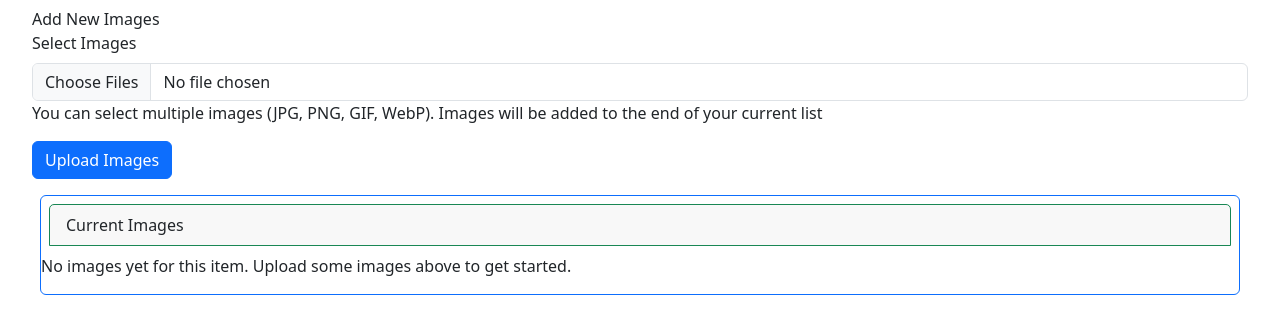
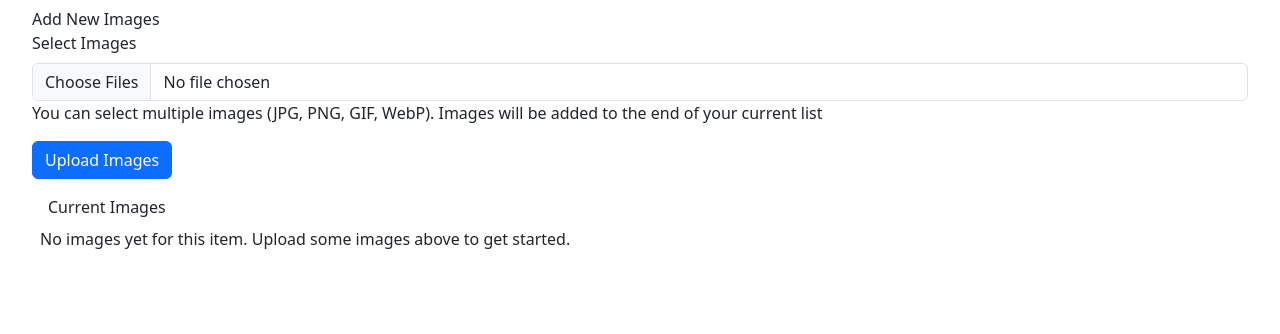
Before and after one commit to cihanaslan12/EPayFC, a PHP site: the page made by view/view_manage_images.php in a window 1280 px wide. Shown: the part 71-405 px from the top of the page. Run offline with PHP 8.4, Linux system fonts and the light colour scheme; the template is opened without the code that fills it, so the values that code supplies are empty.

Commit message:
fix(manage_images): corrections affichage vue

```diff
--- a/controller/ControllerItem.php
+++ b/controller/ControllerItem.php
@@ -40,7 +40,8 @@ class ControllerItem extends Controller {
         $item = Item::get_by_id($_GET['param1']);       // param1 !!! -> id de open item?
         $error = null;
 
-        if(isset($_FILES['image']) && is_array($_FILES['image']['name'])) {
+        if ($_SERVER['REQUEST_METHOD'] === 'POST') {
+            if (isset($_FILES['image']) && is_array($_FILES['image']['name'])) {
                 $files = $_FILES['image']['name'];
 
                 foreach ($files as $index => $name) {
@@ -63,6 +64,7 @@ class ControllerItem extends Controller {
                 }
             } else {
                 $error = "Error while uploading file.";
+            }
         }
 
         $images = $item->get_item_pictures();
--- a/view/view_manage_images.php
+++ b/view/view_manage_images.php
@@ -36,14 +36,14 @@
                         </div>
                     </div>
                 </div>
-                <div class="card-current-images card border-primary m-2">
-                    <div class="card-header card border-success m-2">Current Images</div>
+                <div class="card-current-images m-2">
+                    <div class="card-header m-2">Current Images</div>
                     <?php if(isset($images) && count($images) > 0): ?>
-                        <div class="row row-cols-md-4 card border-danger m-2">
+                        <div class="row row-cols-md-4 m-2">
                         <?php foreach ($images as $image): ?>
-                            <div class="card-thumb card border-warning m-2 p-2">
+                            <div class="card-thumb card border-light m-2 p-2">
                                 <img src="<?= $image->get_picture_thumbnail() ?>" alt="item_thumbnail">
-                                <div class="card-btn card border-info m-2 p-2">
+                                <div class="card-btn m-2 p-2">
                                     <form action="item/move_picture" method="POST">
                                         <input type="hidden" name="item" value="<?= $image->get_item() ?>">
                                         <input type="hidden" name="priority" value="<?= $image->get_priority() ?>">
```
Lines whose indentation alone changed are shown as unchanged.
